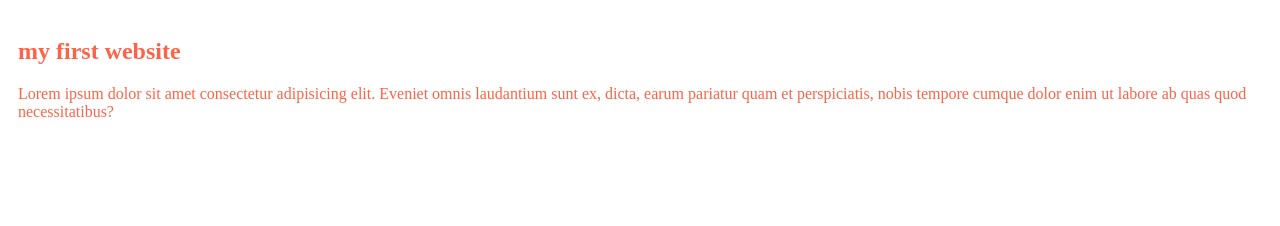
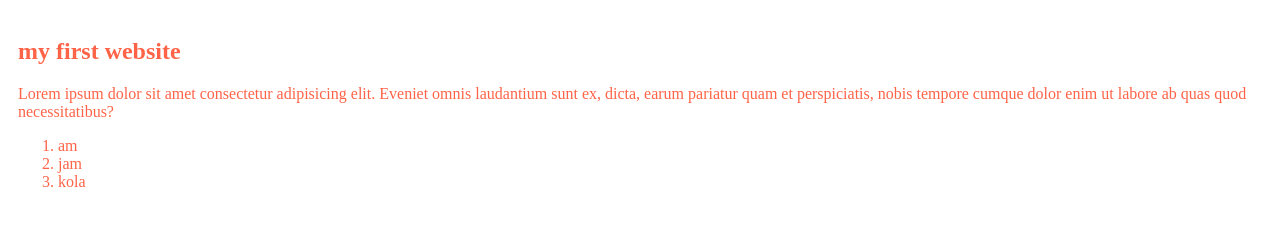
Before and after one commit to rayhan01781808499/my-simple-website, a plain HTML site: page index.html in a window 1280 px wide. Drawn offline with Linux system fonts and the light colour scheme.

Commit message:
third push

```diff
--- a/index.html
+++ b/index.html
@@ -10,6 +10,11 @@
     <div>
         <h2>my first website</h2>
         <p>Lorem ipsum dolor sit amet consectetur adipisicing elit. Eveniet omnis laudantium sunt ex, dicta, earum pariatur quam et perspiciatis, nobis tempore cumque dolor enim ut labore ab quas quod necessitatibus?</p>
+        <ol>
+            <li>am</li>
+            <li>jam</li>
+            <li>kola</li>
+        </ol>
     </div>
 </body>
 </html>
```
